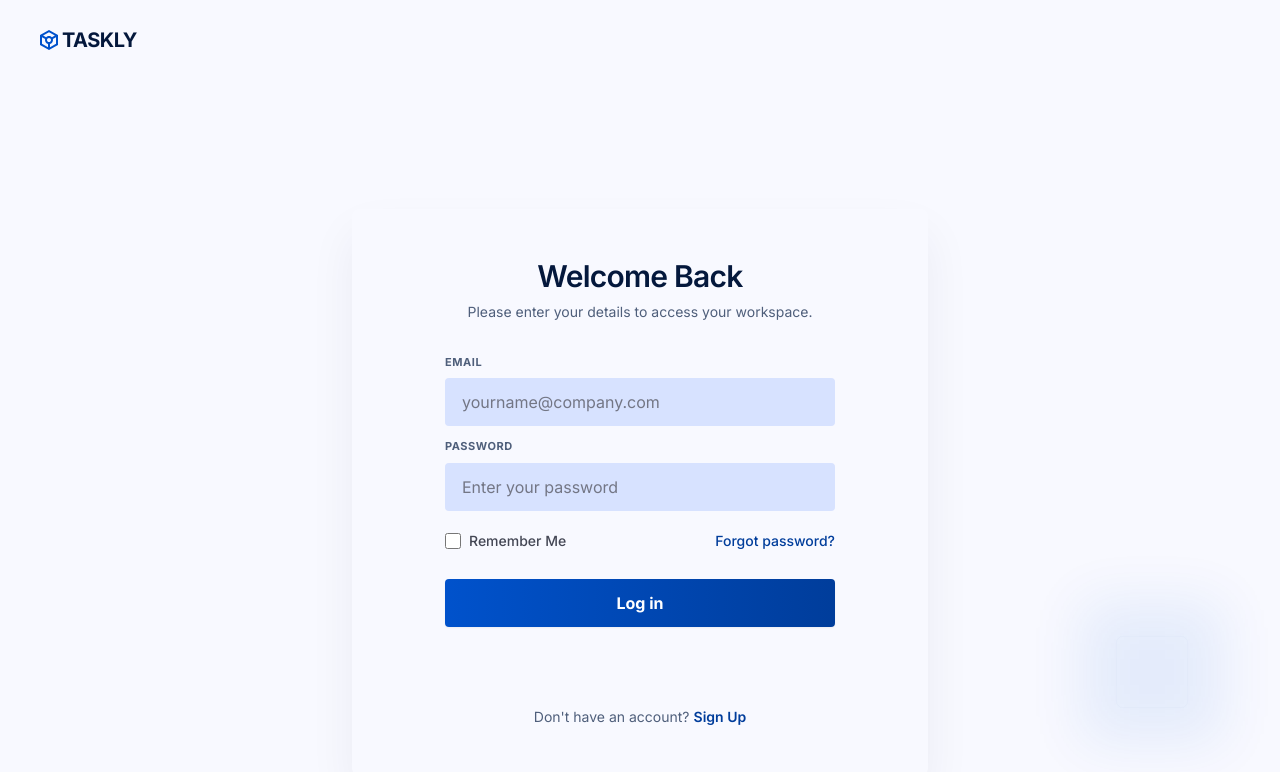
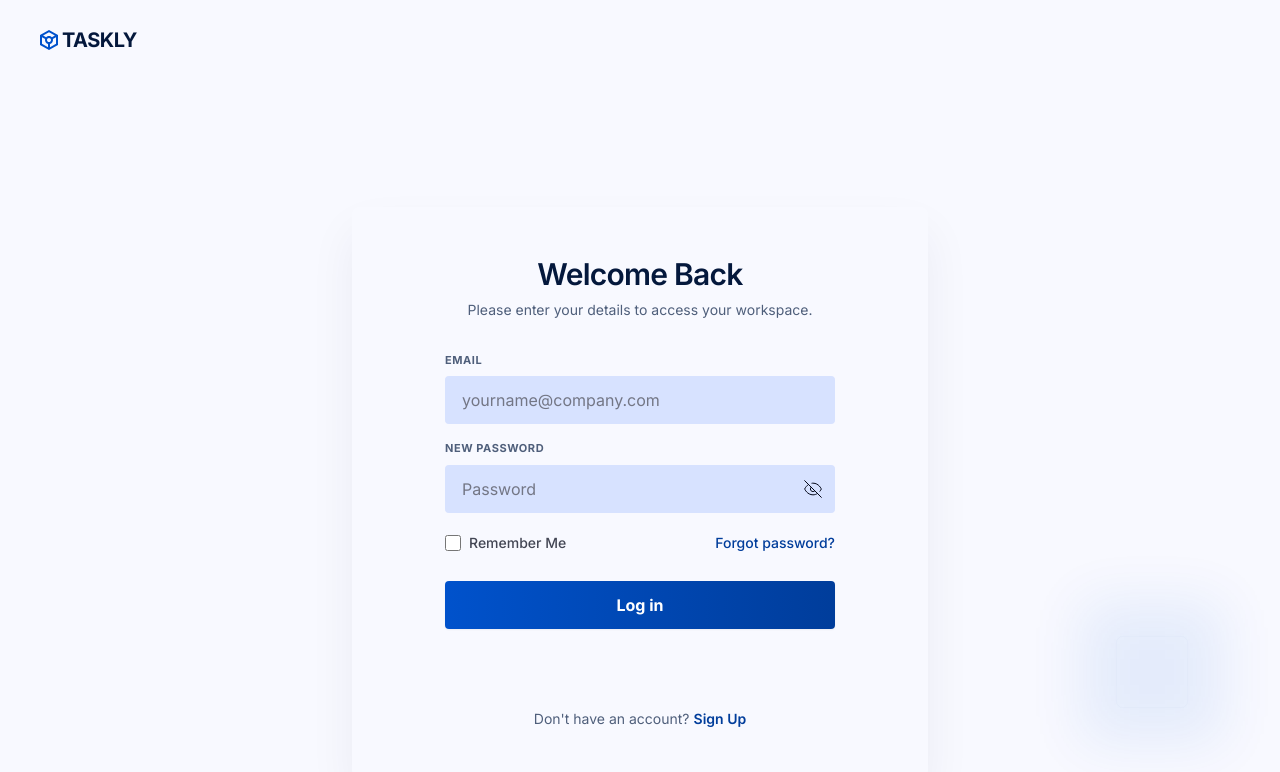
Before and after one commit to AyaHassan55/taskly, a React (Vite) app: page / in a window 1280 px wide. Shown: the top 772 px of the page. Built offline with nearby package versions, Linux system fonts and the light colour scheme.

Commit message:
feat(auth):add eff off icon to auth pages

```diff
--- a/src/pages/AuthPages/Forgot_Password.tsx
+++ b/src/pages/AuthPages/Forgot_Password.tsx
@@ -61,7 +61,7 @@ const Forgot_Password = ({ }: IProps) => {
     } finally { setLoading(false) }
   }
   return (
-     <AuthLayout  >
+     <div className="min-h-screen flex items-center justify-center"  >
 
     {/* card */}
       <div className="card md:w-md flex flex-col  md:justify-start justify-center border border-transparent rounded-lg
@@ -142,7 +142,7 @@ const Forgot_Password = ({ }: IProps) => {
 
       </div>
 
-    </AuthLayout>
+    </div >
   );
 }
 
--- a/src/pages/AuthPages/Login.tsx
+++ b/src/pages/AuthPages/Login.tsx
@@ -15,6 +15,8 @@ import { setUser } from '../../features/user/user.slice';
 import Spinner from '../../components/ui/Spinner';
 import { ROUTES } from '../../constants/Routes';
 import AuthLayout from '../../components/layout/AuthLayout';
+import eyeShow from "../../assets/icons/Icon_show_pass.svg"
+import eyeOff from "../../assets/icons/eye-off.svg"
 interface IProps {
 
 
@@ -23,6 +25,7 @@ interface IProps {
 
 const Login = ({ }: IProps) => {
   const [loading, setLoading] = useState(false);
+  const [showPassword, setShowPassword] = useState(false)
   const navigate = useNavigate();
   const dispatch = useAppDispatch();
   const {
@@ -52,8 +55,8 @@ const Login = ({ }: IProps) => {
   }
   return (
     // <div className='w-full flex-1  md:min-h-screen flex md:items-center md:justify-center relative overflow-x-hidden'>
-      <AuthLayout >
-  <div className="hidden md:block">
+    <AuthLayout >
+      <div className="hidden md:block">
         <img
           src={visualShadow}
           className="absolute bottom-0 right-0 w-64 h-64 z-50 object-cover"
@@ -81,10 +84,48 @@ const Login = ({ }: IProps) => {
             />
 
             {/* password input */}
-            <FormInput
-              label="Password" placeholder="Enter your password" type="password" registration={register("password")} error={errors.password}
-            />
+            <div className="flex flex-col gap-2 w-full mt-4 relative">
 
+              <label
+                htmlFor="password"
+                className="text-slate-700 font-bold text-[11px] uppercase tracking-[0.55px]"
+              >
+                New Password
+              </label>
+
+              <div className="relative w-full">
+                <input
+                  className="
+        w-full h-12
+        border border-transparent rounded-sm
+        py-3.5 px-4 pr-10
+        bg-(--color-surface-highest)
+        placeholder:text-[#737685]
+        placeholder:text-[16px]
+        placeholder:tracking-normal
+      "
+                  placeholder="Password"
+                  type={showPassword ? "text" : "password"}
+                  {...register("password")}
+                />
+
+                <img
+                  src={showPassword ? eyeShow : eyeOff}
+                  onClick={() => setShowPassword(!showPassword)}
+                  className="
+        absolute right-3 top-1/2 -translate-y-1/2
+        w-5 h-5 cursor-pointer
+      "
+                  alt="toggle password"
+                />
+              </div>
+
+              {errors.password && (
+                <p className="text-[#C3C6D6] text-[11px]">
+                  {errors.password.message}
+                </p>
+              )}
+            </div>
 
 
             {/* remember me and forgot password */}
@@ -130,7 +171,7 @@ const Login = ({ }: IProps) => {
         </footer>
 
       </div>
-      </AuthLayout>
+    </AuthLayout>
 
 
 
--- a/src/pages/AuthPages/Reset_Password.tsx
+++ b/src/pages/AuthPages/Reset_Password.tsx
@@ -1,5 +1,6 @@
 import { useState } from "react"
 import eyeShow from "../../assets/icons/Icon_show_pass.svg"
+import eyeOff from "../../assets/icons/eye-off.svg"
 import iconEmptyCheck from "../../assets/icons/icon_empty_check.svg"
 import iconSelect from "../../assets/icons/icon_right.svg"
 
@@ -90,32 +91,31 @@ const Reset_Password = ({ }: IProps) => {
                 <form className="w-full gap-6 mt-7   px-8 py-8 md:px-0 md:py-0 relative shadow-[0px_24px_48px_-12px_#041B3C0F] md:shadow-none " onSubmit={handleSubmit(onSubmit)}>
                     <div className="flex flex-col gap-6">
                         {/* create new pass */}
-                        <div className="flex flex-col gap-2 w-full ">
-                            <label htmlFor="password" className='text-slate-700 font-bold text-[11px] tracking-[0.55px] leading-[16.5px] uppercase '>New Password</label>
-
-                            <input className="h-12 border border-transparent rounded-sm py-3.5 px-4 bg-(--color-surface-highest)
+                        <div className="relative w-full">
+                            <input
+                                className="
+        w-full h-12
+        border border-transparent rounded-sm
+        py-3.5 px-4 pr-10
+        bg-(--color-surface-highest)
         placeholder:text-[#737685]
         placeholder:text-[16px]
-                        placeholder:leading-[100%]
-                        placeholder:tracking-normal
         placeholder:font-normal
-
-
       "
                                 placeholder="Password"
                                 type={showPassword ? "text" : "password"}
                                 {...register("password")}
+                            />
 
-                            />
                             <img
-                                src={eyeShow}
+                                src={showPassword ? eyeShow : eyeOff}
                                 alt="toggle password"
                                 onClick={() => setShowPassword(!showPassword)}
-                                className="absolute md:left-98 left-75 top-[13.5%] md:top-[10%] -translate-y-1/2 cursor-pointer w-5 h-5"
-
+                                className="
+        absolute right-3 top-1/2 -translate-y-1/2
+        w-5 h-5 cursor-pointer
+      "
                             />
-                            {errors.password && <p className=" text-[#C3C6D6] text-[11px] leading-[16.5px] tracking-normal mb-1">{errors.password.message}</p>}
-
                         </div>
                         {/* confirm new pass */}
                         <div className="flex flex-col gap-2  w-full md:h-23.25  mt-2">
@@ -238,7 +238,7 @@ const Reset_Password = ({ }: IProps) => {
                                     src={passwordChecks.length ? iconSelect : iconEmptyCheck}
                                     alt=""
                                 />
-                                <p className={`font-normal text-[13px] leading-[19.5px] tracking-normal  ${passwordChecks.length ? "text-[#041B3C] " : "text-slate-400"}` } >
+                                <p className={`font-normal text-[13px] leading-[19.5px] tracking-normal  ${passwordChecks.length ? "text-[#041B3C] " : "text-slate-400"}`} >
                                     8-64 character</p>
 
 
@@ -255,7 +255,7 @@ const Reset_Password = ({ }: IProps) => {
                                     alt=""
                                 />
                                 <p
-                                    className={`font-normal text-[13px] leading-[19.5px] tracking-normal  ${passwordChecks.lowercase && passwordChecks.uppercase ? "text-[#041B3C] " : "text-slate-400"}` }
+                                    className={`font-normal text-[13px] leading-[19.5px] tracking-normal  ${passwordChecks.lowercase && passwordChecks.uppercase ? "text-[#041B3C] " : "text-slate-400"}`}
                                 >
                                     Uppercase & Lowercase
                                 </p>
@@ -266,7 +266,7 @@ const Reset_Password = ({ }: IProps) => {
                                     src={passwordChecks.digit ? iconSelect : iconEmptyCheck}
                                     alt=""
                                 />
-                                <p className={`font-normal text-[13px] leading-[19.5px] tracking-normal  ${passwordChecks.digit ? "text-[#041B3C] " : "text-slate-400"}` }>
+                                <p className={`font-normal text-[13px] leading-[19.5px] tracking-normal  ${passwordChecks.digit ? "text-[#041B3C] " : "text-slate-400"}`}>
                                     At least one digit
                                 </p>
                             </div>
@@ -276,7 +276,7 @@ const Reset_Password = ({ }: IProps) => {
                                     src={passwordChecks.special ? iconSelect : iconEmptyCheck}
                                     alt=""
                                 />
-                                <p className={`font-normal text-[13px] leading-[19.5px] tracking-normal  ${passwordChecks.special ? "text-[#041B3C] " : "text-slate-400"}` }>
+                                <p className={`font-normal text-[13px] leading-[19.5px] tracking-normal  ${passwordChecks.special ? "text-[#041B3C] " : "text-slate-400"}`}>
                                     Special character (e.g. !@#$)
                                 </p>
                             </div>
--- a/src/pages/AuthPages/Signup.tsx
+++ b/src/pages/AuthPages/Signup.tsx
@@ -123,7 +123,7 @@ const Signup = ({ }: IProps) => {
 
                                 />
                                 <img
-                                    src={eyeShow}
+                                    src={showPassword?eyeShow:eyeOff}
                                     alt="toggle password"
                                     onClick={() => setShowPassword(!showPassword)}
                                     className="absolute md:left-50 left-[90%] md:top-[50%]  top-[60%] -translate-y-1/2 cursor-pointer w-5 h-5"
```
Also changed, not shown: src/assets/icons/eye-off.svg (added). Lines whose indentation alone changed are shown as unchanged.
